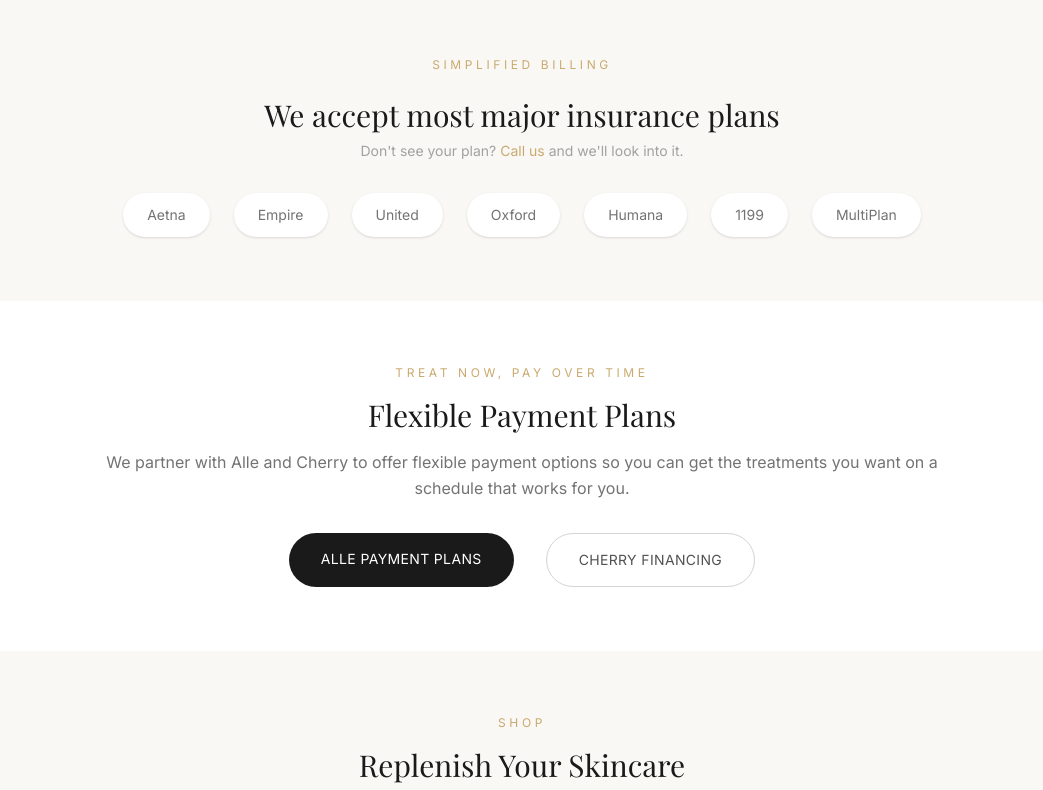
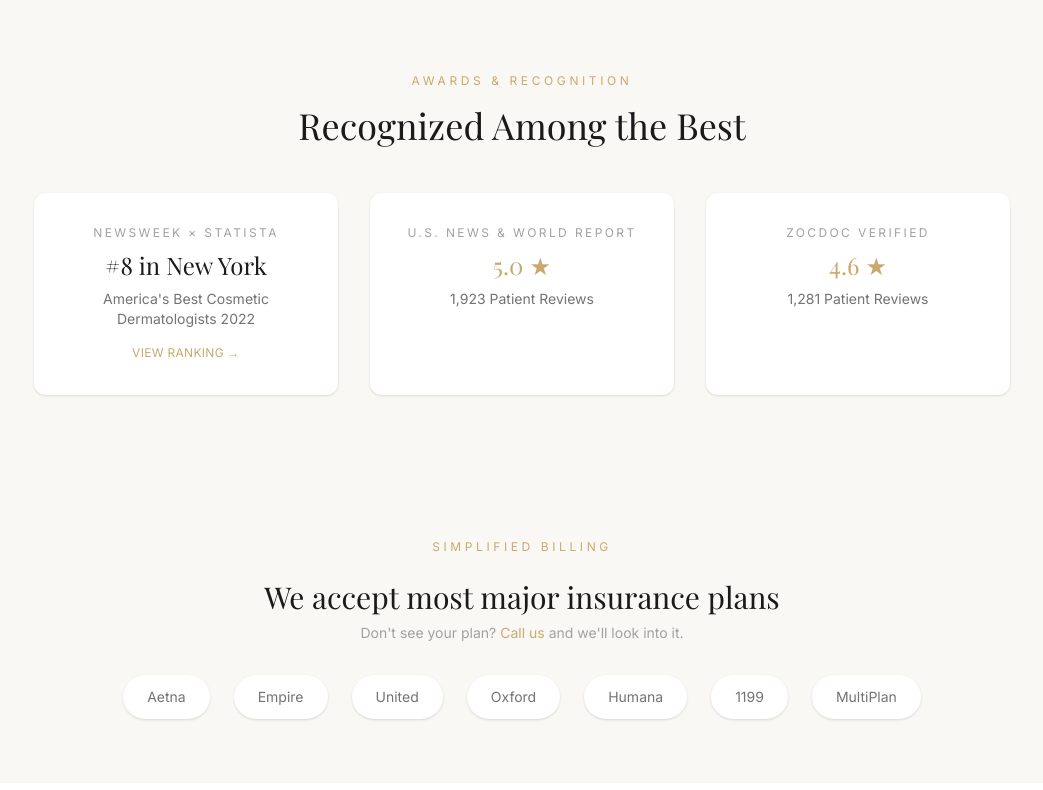
Before and after one commit to bman8810/liora-derm, a Next.js app: page / in a window 1280 px wide. Shown: the part 3048-3838 px from the top of the page, without its empty margins (118-1161 px from the left). Built offline with nearby package versions, Linux system fonts and the light colour scheme; a web font is replaced by a local one.

Commit message:
Add Awards & Recognition section to homepage + about page (Newsweek #8 NY)

```diff
--- a/src/app/about/page.tsx
+++ b/src/app/about/page.tsx
@@ -138,6 +138,50 @@
         </div>
       </section>
 
+      {/* Awards */}
+      <section className="py-20 bg-cream">
+        <div className="max-w-4xl mx-auto px-6">
+          <div className="text-center mb-12">
+            <p className="text-xs tracking-[0.3em] uppercase text-gold mb-4">
+              Awards &amp; Recognition
+            </p>
+            <h2 className="font-serif text-3xl text-soft-black">
+              Nationally Recognized
+            </h2>
+          </div>
+          <div className="grid grid-cols-1 md:grid-cols-2 gap-8">
+            <div className="bg-white p-8 rounded-xl text-center">
+              <p className="text-xs tracking-[0.2em] uppercase text-neutral-400 mb-3">
+                Newsweek &times; Statista 2022
+              </p>
+              <p className="font-serif text-2xl text-soft-black">
+                America&apos;s Best Cosmetic Dermatologists
+              </p>
+              <p className="text-gold font-serif text-lg mt-2">#8 in New York State</p>
+              <a
+                href="https://rankings.newsweek.com/americas-best-cosmetic-dermatologists-2022/new-york"
+                target="_blank"
+                rel="noopener noreferrer"
+                className="inline-block mt-4 text-xs tracking-wide uppercase text-gold hover:text-gold-dark transition-colors"
+              >
+                View Full Ranking &rarr;
+              </a>
+            </div>
+            <div className="bg-white p-8 rounded-xl text-center">
+              <p className="text-xs tracking-[0.2em] uppercase text-neutral-400 mb-3">
+                Clinical Appointment
+              </p>
+              <p className="font-serif text-2xl text-soft-black">
+                Mount Sinai
+              </p>
+              <p className="text-sm text-neutral-500 mt-2">
+                Clinical Instructor of Dermatology, Icahn School of Medicine
+              </p>
+            </div>
+          </div>
+        </div>
+      </section>
+
       {/* CTA */}
       <section className="py-24 bg-soft-black text-center">
         <div className="max-w-2xl mx-auto px-6">
--- a/src/app/page.tsx
+++ b/src/app/page.tsx
@@ -246,6 +246,62 @@
         </div>
       </section>
 
+      {/* Awards & Recognition */}
+      <section className="py-20 bg-cream">
+        <div className="max-w-5xl mx-auto px-6">
+          <div className="text-center mb-12">
+            <p className="text-xs tracking-[0.3em] uppercase text-gold mb-4">
+              Awards &amp; Recognition
+            </p>
+            <h2 className="font-serif text-4xl text-soft-black">
+              Recognized Among the Best
+            </h2>
+          </div>
+          <div className="grid grid-cols-1 md:grid-cols-3 gap-8">
+            {/* Newsweek */}
+            <div className="bg-white p-8 rounded-xl text-center shadow-sm">
+              <p className="text-xs tracking-[0.2em] uppercase text-neutral-400 mb-2">
+                Newsweek &times; Statista
+              </p>
+              <p className="font-serif text-2xl text-soft-black">
+                #8 in New York
+              </p>
+              <p className="text-sm text-neutral-500 mt-2">
+                America&apos;s Best Cosmetic Dermatologists 2022
+              </p>
+              <a
+                href="https://rankings.newsweek.com/americas-best-cosmetic-dermatologists-2022/new-york"
+                target="_blank"
+                rel="noopener noreferrer"
+                className="inline-block mt-4 text-xs tracking-wide uppercase text-gold hover:text-gold-dark transition-colors"
+              >
+                View Ranking &rarr;
+              </a>
+            </div>
+            {/* US News */}
+            <div className="bg-white p-8 rounded-xl text-center shadow-sm">
+              <p className="text-xs tracking-[0.2em] uppercase text-neutral-400 mb-2">
+                U.S. News &amp; World Report
+              </p>
+              <p className="font-serif text-2xl text-gold">5.0 &#9733;</p>
+              <p className="text-sm text-neutral-500 mt-2">
+                1,923 Patient Reviews
+              </p>
+            </div>
+            {/* Zocdoc */}
+            <div className="bg-white p-8 rounded-xl text-center shadow-sm">
+              <p className="text-xs tracking-[0.2em] uppercase text-neutral-400 mb-2">
+                Zocdoc Verified
+              </p>
+              <p className="font-serif text-2xl text-gold">4.6 &#9733;</p>
+              <p className="text-sm text-neutral-500 mt-2">
+                1,281 Patient Reviews
+              </p>
+            </div>
+          </div>
+        </div>
+      </section>
+
       {/* Insurance */}
       <section className="py-16 bg-cream">
         <div className="max-w-5xl mx-auto px-6 text-center">
```
